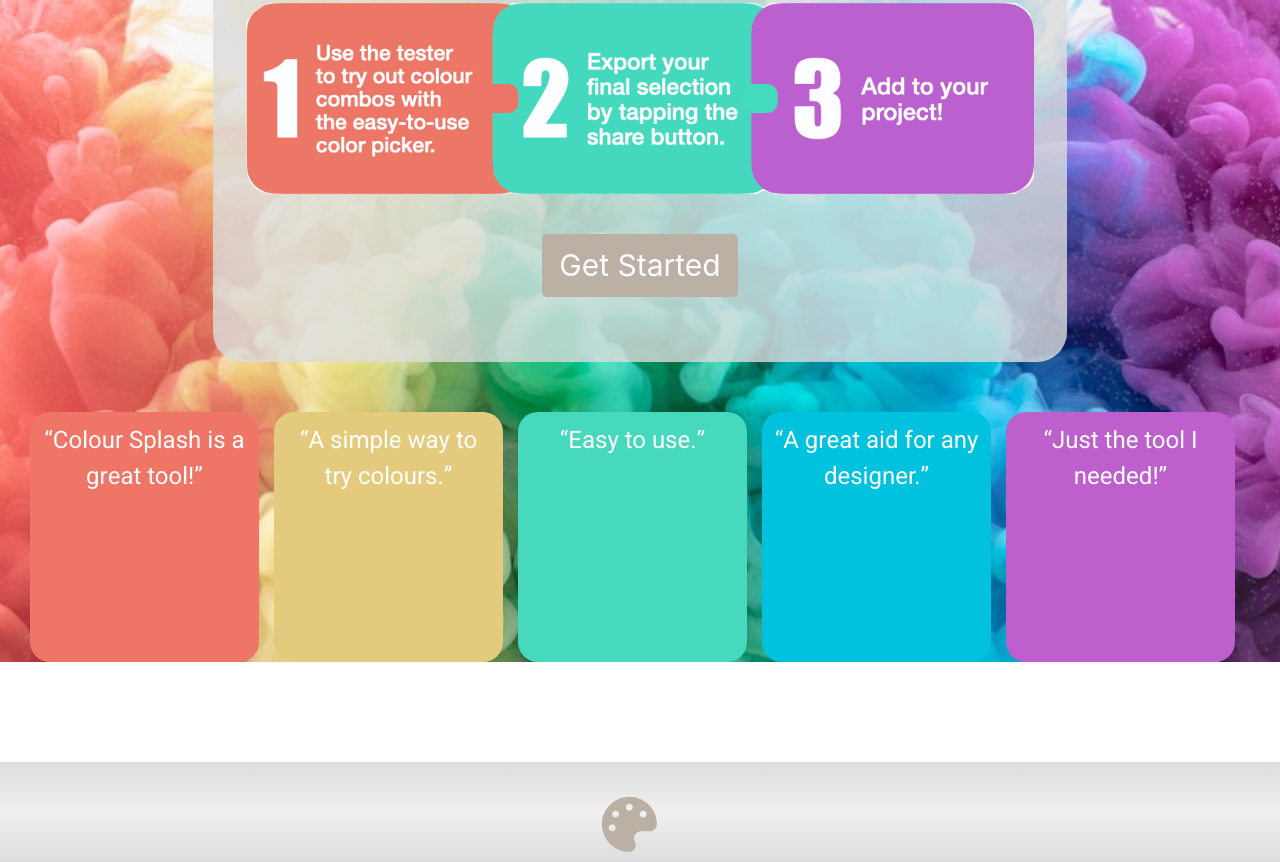
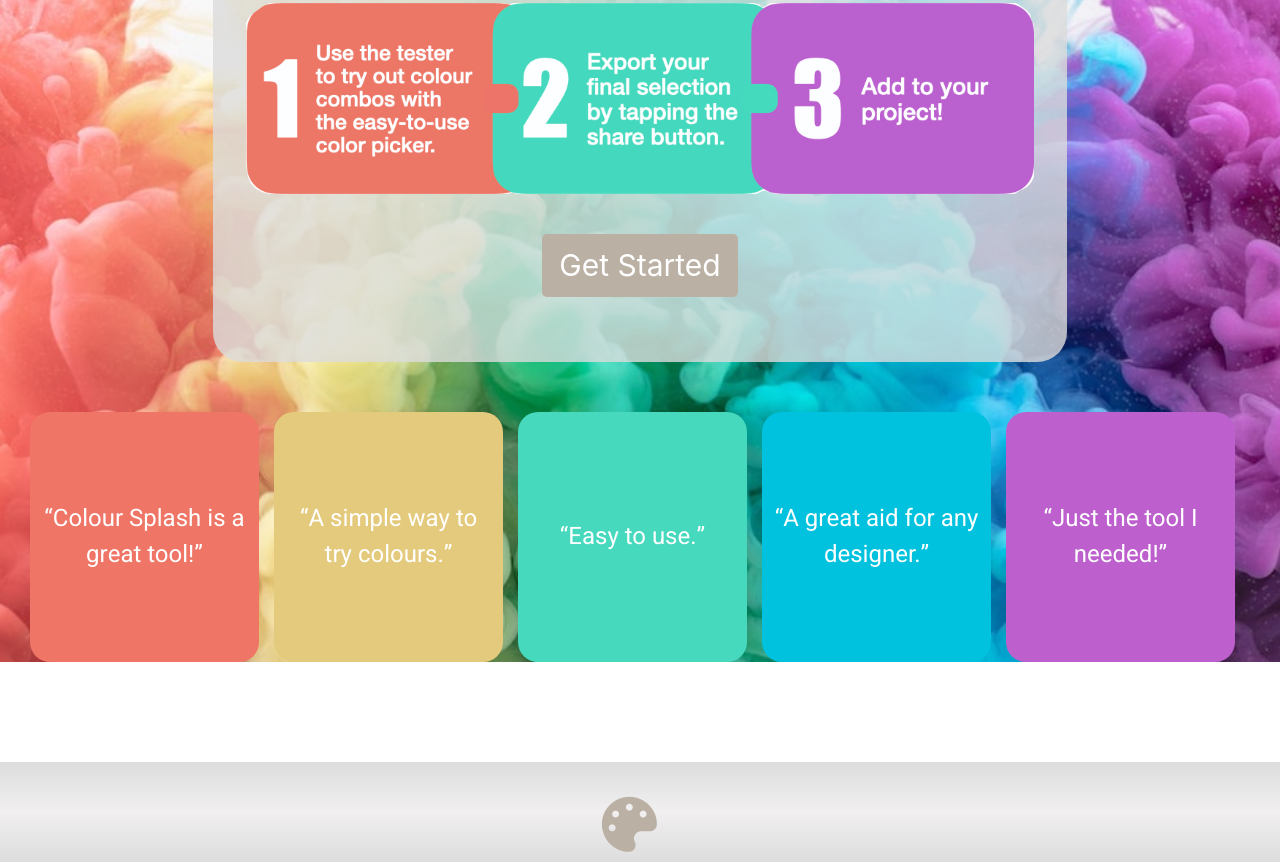
Before and after one commit to daisybutler/Colour-Splash-project02, a plain HTML site: page index.html in a window 1280 px wide. Shown: the part 533-1395 px from the top of the page. Drawn offline with nearby package versions, Linux system fonts and the light colour scheme.

Commit message:
Centered the text in the review boxes on bother x and y axes with 50% margins and transform:translate(-50%, -50%).

```diff
--- a/assets/css/style.css
+++ b/assets/css/style.css
@@ -167,6 +167,7 @@
 #reviews-section {
     display: flex;
     justify-content: center;
+    align-items: center;
 }
 .review {
     display: inline-block;
@@ -175,6 +176,7 @@
     margin-right:5px;
     border: 1px solid transparent;
     border-radius: 20px;
+    position: relative;
 }
 
 .review p {
@@ -183,6 +185,11 @@
     text-align: center;
     font-size: 24px;
     padding: 10px;
+    position: absolute;
+    top: 50%;
+    left: 50%;
+    margin-right: -50%;
+    transform: translate(-50%, -50%)
 }
 
 @media (min-width: 576px) {
```
